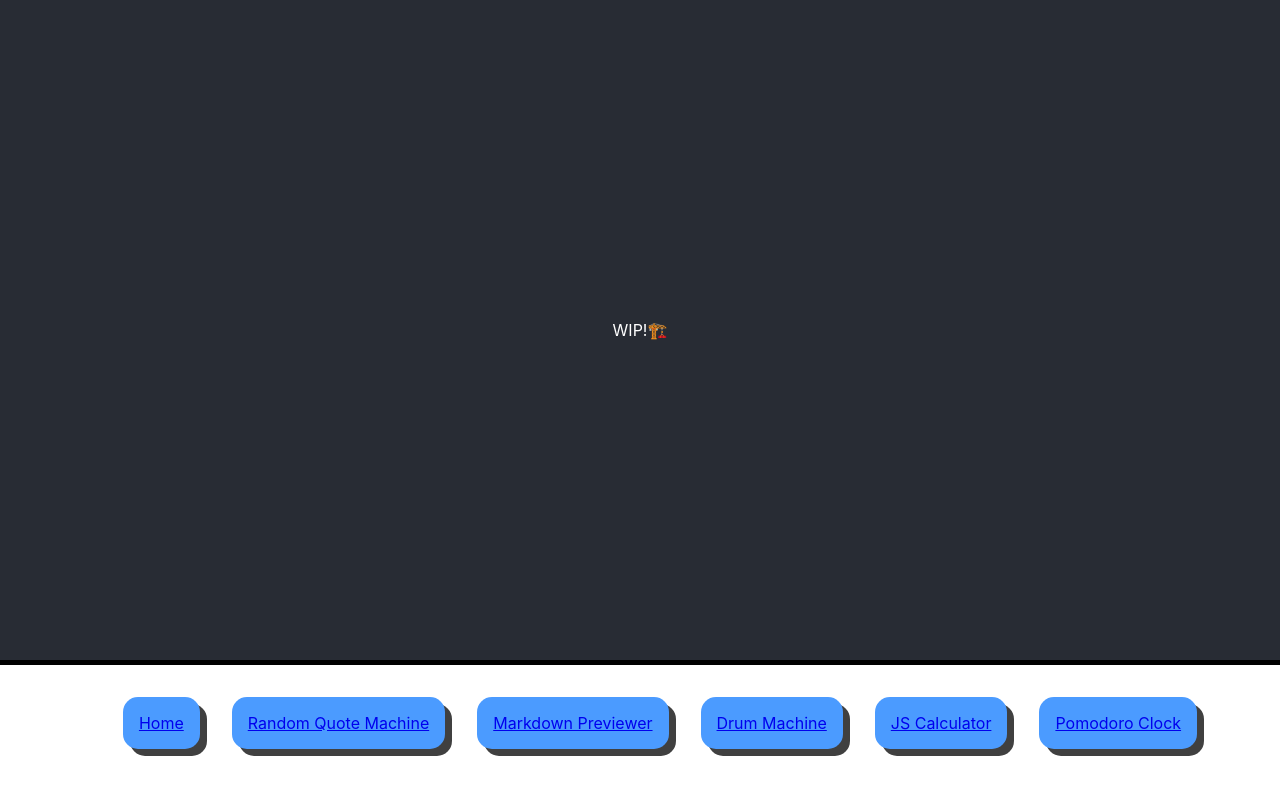
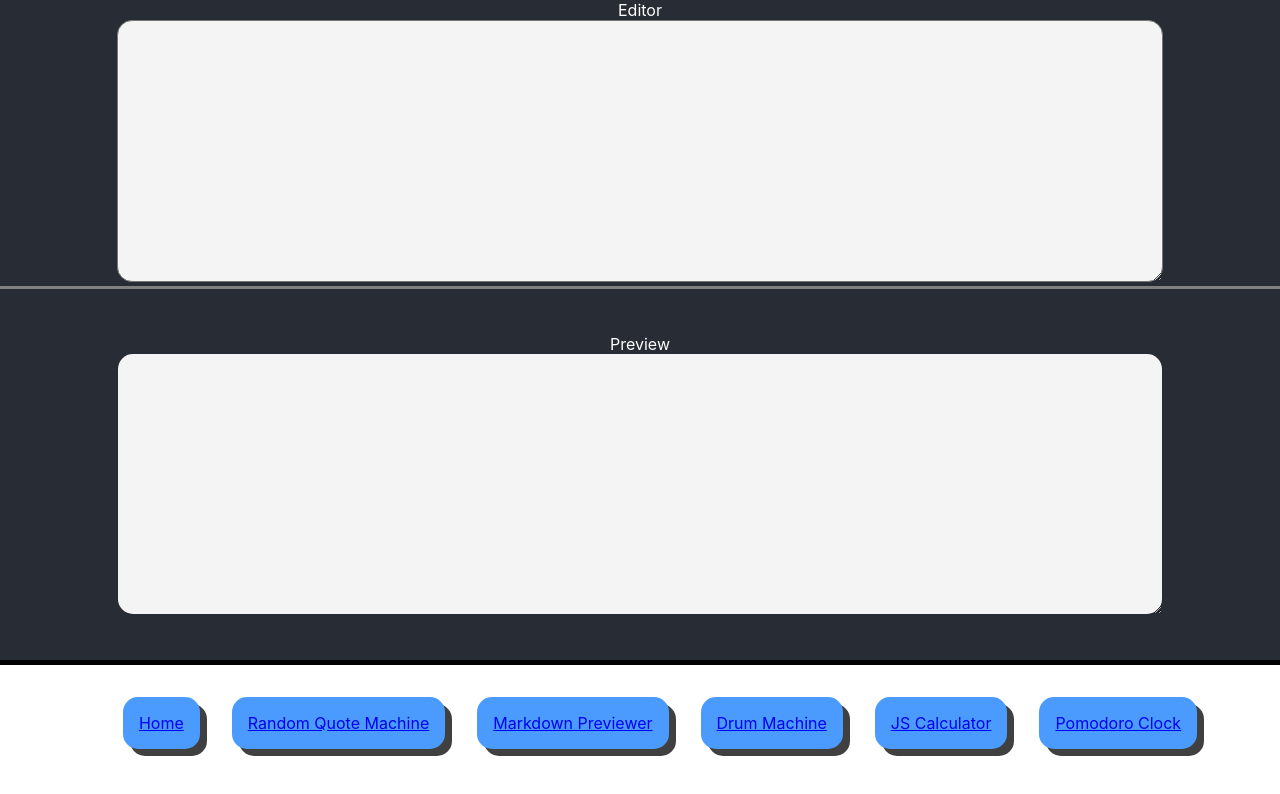
Before and after one commit to chiubaca/fcc-front-end-libs-challenge, a React (Create React App) app: page /markdown-previewer in a window 1280 px wide. Shown: the top 794 px of the page. Built offline with nearby package versions, Linux system fonts and the light colour scheme.

Commit message:
setup ilayout and some basic styling

```diff
--- a/src/pages/MarkdownPreviewer/MarkdownPreviewer.scss
+++ b/src/pages/MarkdownPreviewer/MarkdownPreviewer.scss
@@ -1,11 +1,39 @@
 #markdown-previewer{
-  div{
-    background-color: #282c34;
-    min-height: 100%;
-    display: flex;
-    flex-direction: column;
-    align-items: center;
-    justify-content: center;
-    color: white;
+  resize: horizontal;
+  display:flex;
+  flex-direction: column;
+  background: #282c34;
+  color: white;
+}
+
+#editor-container{
+  text-align: center;
+  box-sizing: border-box;
+
+  textarea{
+    background: #f4f4f4;
+    width:80%;
+    height:30vh;
+    border-radius:15px;
+    padding: 10px
   }
 }
+
+#preview-container{
+  display:flex;
+  flex-direction: column;
+  align-items: center;
+  justify-content: center;
+  height:100%;
+    border-top: 3px solid grey;
+
+  #preview{
+    background:#f4f4f4;
+    width:80%;
+    height:30vh;
+    border-radius:15px;
+    padding: 10px;
+    resize: both;
+    overflow: auto
+  }
+}
--- a/src/pages/MarkdownPreviewer/index.js
+++ b/src/pages/MarkdownPreviewer/index.js
@@ -4,7 +4,28 @@ import './MarkdownPreviewer.scss'
 export default function RandomQuoteMachine() {
   return (
     <main id="markdown-previewer">
-      <div>WIP!🏗️</div>
+      <Editor />
+      <Preview />
     </main>
   );
 }
+
+function Editor() {
+  return (
+    <div id="editor-container">
+      <div>Editor</div>
+      <textarea name="" id="editor" ></textarea>
+    </div>
+  )
+}
+
+function Preview() {
+  return (
+    <div id="preview-container">
+      <div>Preview</div>
+      <div id="preview">
+      </div>
+    </div>
+  )
+
+}
```
